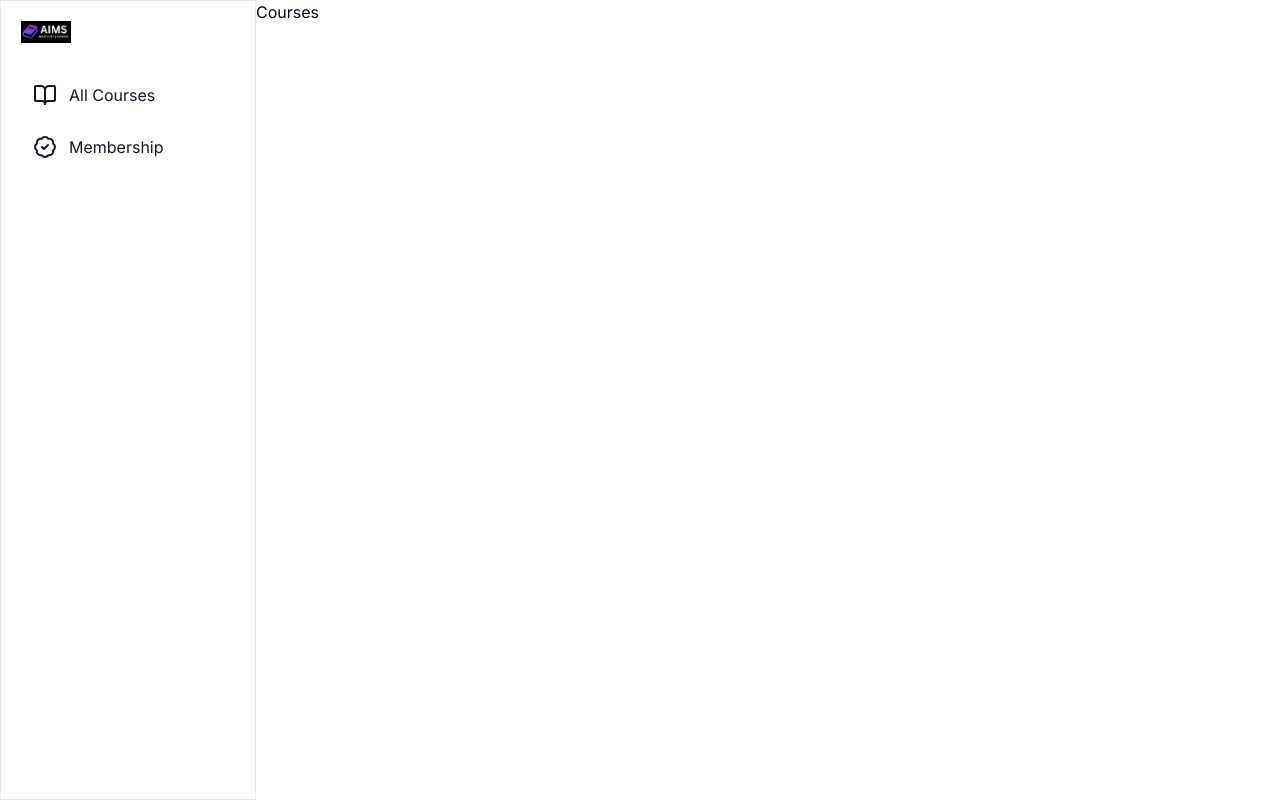
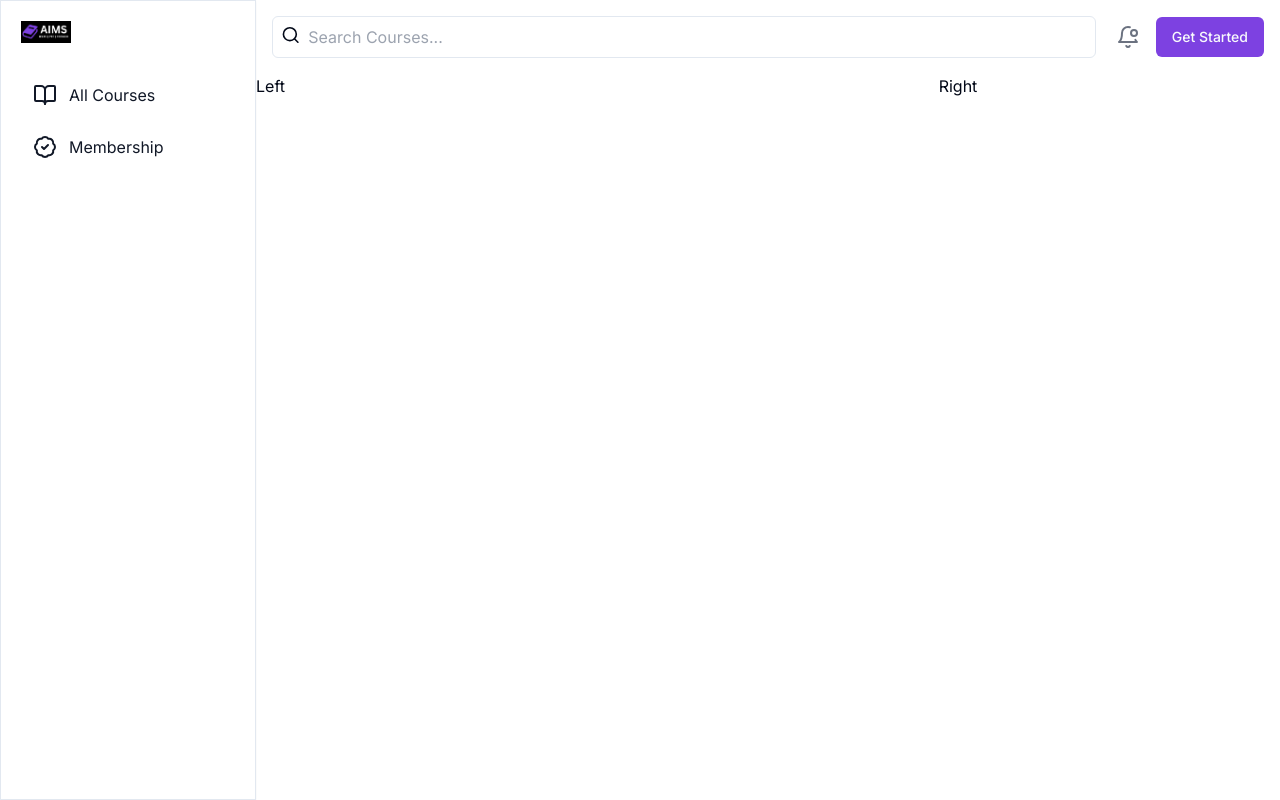
Before and after one commit to harrykamboj1/AIMS, a Next.js app: page /courses in a window 1280 px wide. Built offline with nearby package versions, Linux system fonts and the light colour scheme.

Commit message:
Search Bar

```diff
--- /dev/null
+++ b/app/(main)/_components/Header.jsx
@@ -0,0 +1,14 @@
+import React from "react";
+import SearchBar from "./SearchBar";
+
+const Header = () => {
+  return (
+    <div>
+      <div>
+        <SearchBar />
+      </div>
+    </div>
+  );
+};
+
+export default Header;
--- /dev/null
+++ b/app/(main)/_components/SearchBar.jsx
@@ -0,0 +1,24 @@
+import { Button } from "@/components/ui/button";
+import { BellDot, Search } from "lucide-react";
+import React from "react";
+
+const SearchBar = () => {
+  return (
+    <div className="p-4 bg-white flex justify-between">
+      <div className="flex gap-2 border p-2 mr-5 rounded-md w-full">
+        <Search className="h-5 w-5" />
+        <input
+          className="outline-none w-full"
+          type="text"
+          placeholder="Search Courses..."
+        />
+      </div>
+      <div className="flex items-center gap-4">
+        <BellDot className="text-gray-500 cursor-pointer" />
+        <Button>Get Started</Button>
+      </div>
+    </div>
+  );
+};
+
+export default SearchBar;
--- a/app/(main)/_components/SideNavigationBar.jsx
+++ b/app/(main)/_components/SideNavigationBar.jsx
@@ -28,7 +28,7 @@ const SideNavigationBar = () => {
   if (!mounted) return null;
 
   return (
-    <div className="bg-white p-5 shadow-sm border h-screen">
+    <div className="bg-white p-5 shadow-sm border h-screen cursor-pointer">
       {theme === "dark" && (
         <Image src={"/AIMS.png"} height={50} width={50} alt="logo" shadow-md />
       )}
--- a/app/(main)/courses/page.js
+++ b/app/(main)/courses/page.js
@@ -2,8 +2,13 @@ import React from 'react'
 
 function Cousese() {
     return (
-        <div>
-            Courses
+        <div className='grid grid-cols-1 md:grid-cols-3'>
+            <div className='col-span-2'>
+                Left
+            </div>
+            <div>
+                Right
+            </div>
         </div>
     )
 }
--- a/app/(main)/layout.js
+++ b/app/(main)/layout.js
@@ -1,5 +1,6 @@
 import React from 'react'
 import SideNavigationBar from './_components/SideNavigationBar'
+import Header from './_components/Header'
 
 function layout({ children }) {
     return (
@@ -8,6 +9,7 @@ function layout({ children }) {
                 <SideNavigationBar />
             </div>
             <div className='sm:ml-64'>
+                <Header />
                 {children}
             </div>
         </div>
--- /dev/null
+++ b/components/ui/input.jsx
@@ -0,0 +1,19 @@
+import * as React from "react"
+
+import { cn } from "@/lib/utils"
+
+const Input = React.forwardRef(({ className, type, ...props }, ref) => {
+  return (
+    (<input
+      type={type}
+      className={cn(
+        "flex h-10 w-full rounded-md border border-input bg-background px-3 py-2 text-sm ring-offset-background file:border-0 file:bg-transparent file:text-sm file:font-medium placeholder:text-muted-foreground focus-visible:outline-none focus-visible:ring-2 focus-visible:ring-ring focus-visible:ring-offset-2 disabled:cursor-not-allowed disabled:opacity-50",
+        className
+      )}
+      ref={ref}
+      {...props} />)
+  );
+})
+Input.displayName = "Input"
+
+export { Input }
```
